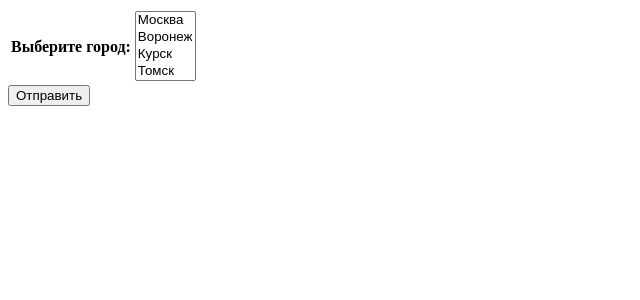
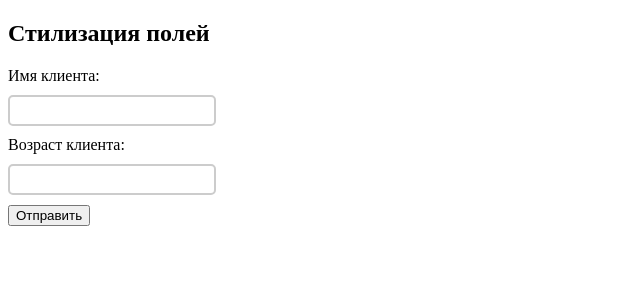
Before and after one commit to cocicka04/online-eda, a Django app: page / in a window 1280 px wide. Shown: the top 300 px of the page, without its empty margins (0-640 px from the left). Run offline with Django 3.2, Linux system fonts and the light colour scheme.

Commit message:
ЛЗ9 Настройка формы и ее полей
Изменение внешнего вида поля с помощью параметра widget, задание начальных значений полей с помощью свойства initial, задание порядка. Настройки вида формы, настроили отображение полей на форме с помощью методов: as _ tаbе ( ) - отображение полей в виде таблицы; as_ul ( ) - отображение полей в виде списка; as_p ( ) - отображение каждого поля формы в отдельном параграфе (абзаце). Присвоили стили.

```diff
--- a/web_1/hello/firstapp/forms.py
+++ b/web_1/hello/firstapp/forms.py
@@ -1,9 +1,7 @@
 from django import forms
 
 class UserForm(forms.Form):
-    city = forms.TypedMultipleChoiceField(label="Выберите город",
- empty_value=None,
- choices=((1, "Москва"),
- (2, "Воронеж"),
-(3, "Курск"),
-(4, "Томск")))
+ name = forms.CharField(label="Имя клиента",
+ widget=forms.TextInput(attrs={"class": "myfield"}))
+ age = forms.IntegerField(label="Возраст клиента",
+ widget=forms.NumberInput(attrs={"class": "myfield"}))
--- a/web_1/hello/firstapp/views.py
+++ b/web_1/hello/firstapp/views.py
@@ -56,3 +56,12 @@ def index(request):
 def index(request):
  userform = UserForm()
  return render(request, "firstapp/index.html", {"form": userform})
+
+def index(request):
+ userform = UserForm()
+ if request.method == "POST":
+   userform = UserForm(request.POST)
+   if userform.is_valid():
+      name = userform.cleaned_data["name"]
+      return HttpResponse("<h2>Имя введено коррректно –{0}</h2>".format(name))
+ return render(request, "firstapp/index.html", {"form": userform})
--- a/web_1/hello/templates/firstapp/index.html
+++ b/web_1/hello/templates/firstapp/index.html
@@ -1,16 +1,31 @@
 <!DOCTYPE html>
 <html lang="en">
 <head>
- <meta charset="UTF-8">
+ <meta charset="utf-8">
  <title>Форма Django!</title>
+ <style>
+ .myfield{
+    border:2px solid #ccc;
+    border-radius:5px;
+    height:25px;
+    width:200px;
+    margin: 10px 10px 10px 0;
+  }
+ </style>
 </head>
-<body>
+<body class="container">
+<h2>Стилизация полей</h2>
  <form method="POST">
  {% csrf_token %}
- <table>
- {{form}}
- </table>
+ <div>
+ {% for field in form %}
+ <div class="row">
+ {{field.label_tag}}
+ <div class="col-md-10">{{field}}</div>
+ </div>
+ {% endfor %}
+ </div>
  <input type="submit" value="Отправить" >
-</form>
+ </form>
 </body>
 </html>
```
